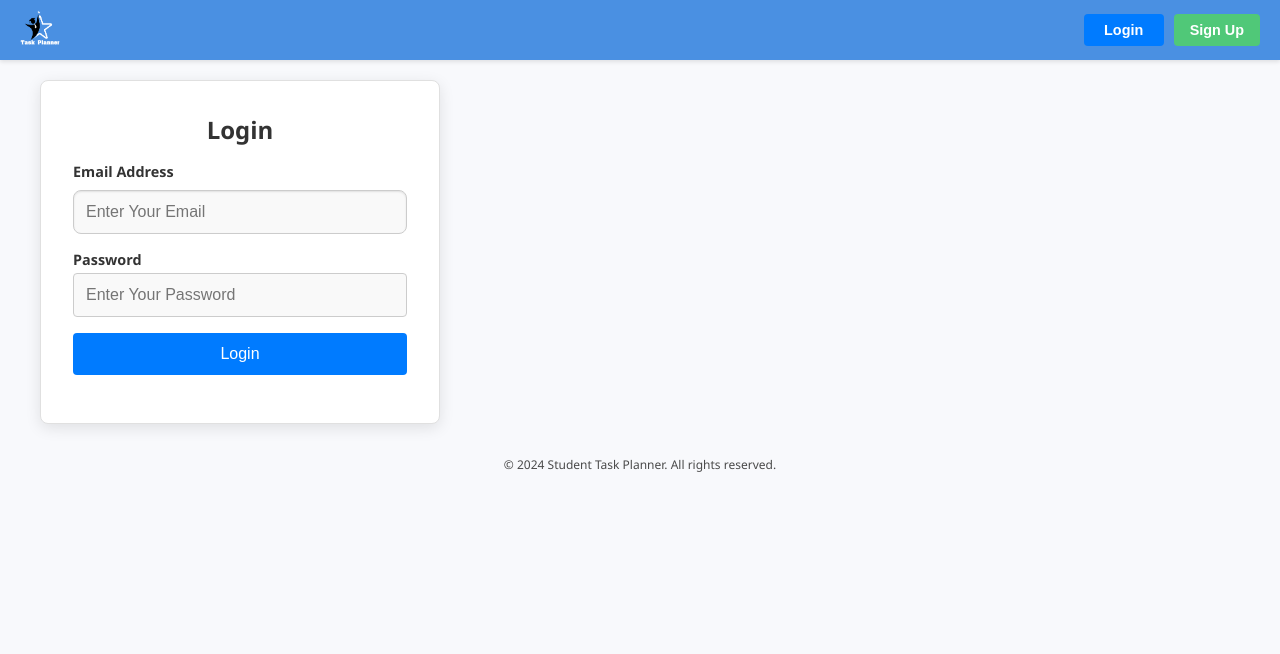
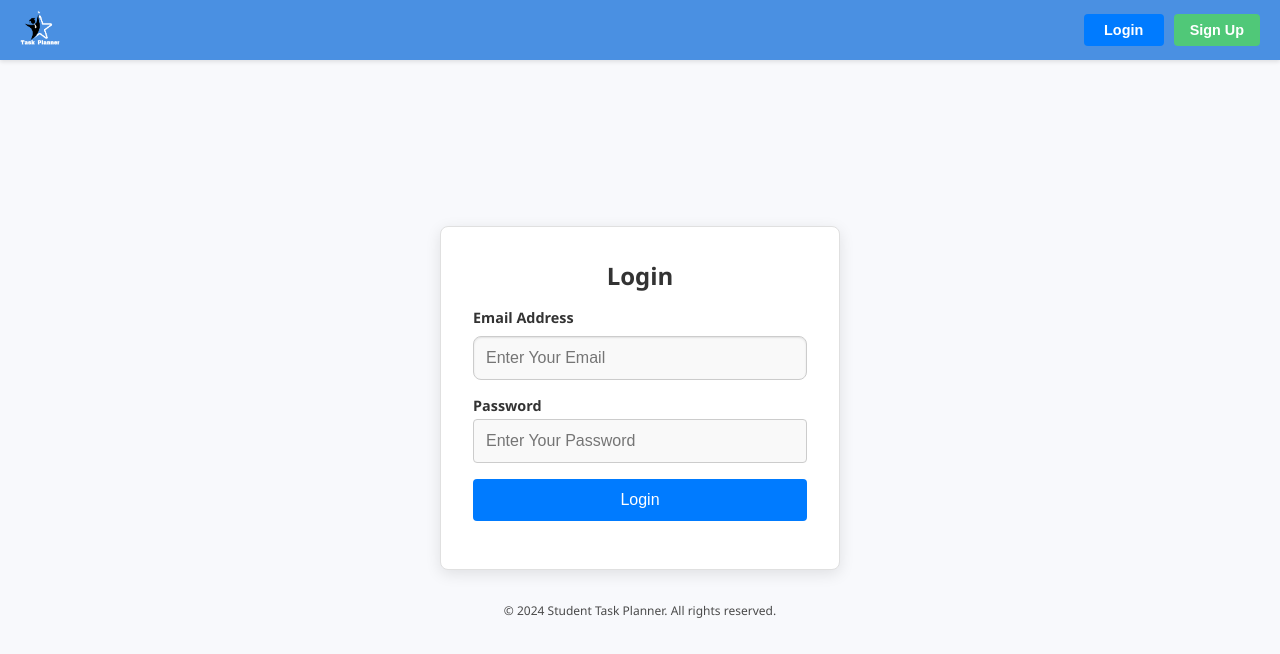
Before and after one commit to AnilaAnilaN/taskPlanner, a React (Vite) app in the folder an/: page /login in a window 1280 px wide. Shown: the top 654 px of the page. Built offline with nearby package versions, Linux system fonts and the light colour scheme.

Commit message:
Update App.css

```diff
--- a/an/src/App.css
+++ b/an/src/App.css
@@ -48,7 +48,7 @@ body {
 .main-content {
   flex-grow: 1;
   background-color: #f8f9fc;
-  padding: 40px 20px 20px; /* Reduced top padding to 40px */
+  padding: 40px 20px 20px; /* Maintain 40px top padding */
   margin-left: 0;
 }
 
@@ -65,18 +65,25 @@ body {
 .page-container {
   display: flex;
   flex-direction: column;
-  justify-content: flex-start; /* Align content to top */
-  min-height: calc(100vh - 40px); /* Adjusted for reduced padding */
-  padding: 40px 20px 20px; /* Reduced top padding to 40px */
-  margin-left: 0; /* Reset margin to align with sidebar end */
+  align-items: center; /* Restore centering for login/signup */
+  justify-content: center; /* Restore centering for login/signup */
+  min-height: calc(100vh - 40px); /* Adjusted for 40px padding */
+  padding: 40px 20px 20px; /* Maintain 40px top padding */
+  margin-left: 0; /* Reset for login/signup centering */
 }
 
-/* Adjust for sidebar presence */
-.app-container:has(.sidebar) .page-container {
+/* Special styling for dashboard to align with sidebar end */
+.page-container.dashboard {
+  align-items: flex-start; /* Align dashboard content to start */
+  justify-content: flex-start; /* Align dashboard content to top */
+  margin-left: 0; /* Reset for dashboard */
+}
+
+.app-container:has(.sidebar) .page-container.dashboard {
   margin-left: 250px; /* Start at sidebar end when expanded */
 }
 
-.app-container:has(.sidebar.collapsed) .page-container {
+.app-container:has(.sidebar.collapsed) .page-container.dashboard {
   margin-left: 60px; /* Start at sidebar end when collapsed */
 }
 
@@ -93,6 +100,7 @@ body {
   align-items: center;
 }
 
+/* Ensure footer text is centered for login/signup */
 .footer-text {
   font-size: 0.75rem;
   color: #4A4A4A;
@@ -120,7 +128,7 @@ body {
     padding: 40px 15px 15px;
   }
 
-  .app-container:has(.sidebar) .page-container {
+  .app-container:has(.sidebar) .page-container.dashboard {
     margin-left: 60px;
   }
 
@@ -151,7 +159,7 @@ body {
     padding: 40px 10px 10px;
   }
 
-  .app-container:has(.sidebar) .page-container {
+  .app-container:has(.sidebar) .page-container.dashboard {
     margin-left: 50px;
   }
 
```
